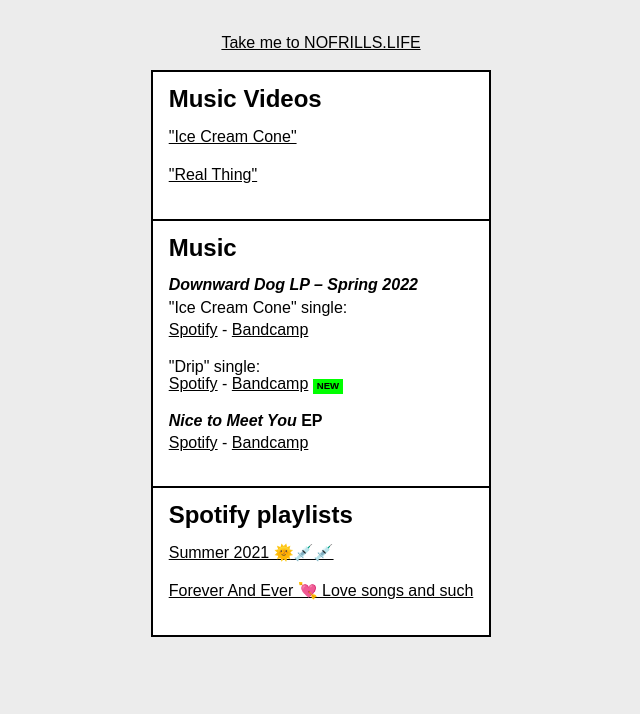
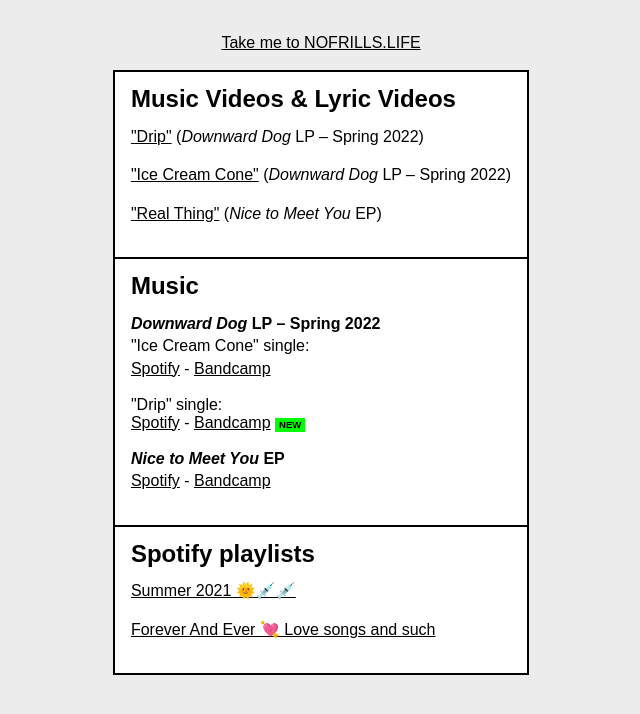
Before and after one commit to busheikin/nofrillsmusic, a Jekyll site: the page built from links.md, in a window 1280 px wide. Shown: the top 714 px of the page, without its empty margins (319-959 px from the left). Built offline with Jekyll 4.4.1, drawn with Linux system fonts in a browser that asks for light colours.

Commit message:
Update links.html

```diff
--- a/_layouts/links.html
+++ b/_layouts/links.html
@@ -21,13 +21,14 @@
     <p><a href="{{ site.url }}">Take me to NOFRILLS.LIFE</a></p>
     <div class="white-bordered-box border-bottom--none">
       <div class="content-table__cell">
-        <h2>Music Videos</h2>
-        <p><a href="https://www.youtube.com/watch?v=6cSRiDVHZwc" target="_blank">"Ice Cream Cone"</a></p>
-        <p><a href="https://www.youtube.com/watch?v=GYS0HtJYTcA" target="_blank">"Real Thing"</a></p>
+        <h2>Music Videos & Lyric Videos</h2>
+        <p><a href="https://www.youtube.com/watch?v=HOYsIFMA10I" target="_blank">"Drip"</a> (<span class="font-style-italic">Downward Dog</span> LP – Spring 2022)</p>
+        <p><a href="https://www.youtube.com/watch?v=6cSRiDVHZwc" target="_blank">"Ice Cream Cone"</a> (<span class="font-style-italic">Downward Dog</span> LP – Spring 2022)</p>
+        <p><a href="https://www.youtube.com/watch?v=GYS0HtJYTcA" target="_blank">"Real Thing"</a> (<span class="font-style-italic">Nice to Meet You</span> EP)</p>
       </div>
       <div class="content-table__cell">
         <h2>Music</h2>
-        <p><strong><span class="font-style-italic">Downward Dog LP – Spring 2022</span></strong>
+        <p><strong><span class="font-style-italic">Downward Dog</span> LP – Spring 2022</strong>
           <br/>
         "Ice Cream Cone" single: <br/> <a href="https://open.spotify.com/album/72NBU8FN6tbf2uyATn60H2?si=oVjNYEkTSceO2ro79dnziA&dl_branch=1" target="_blank">Spotify</a> - <a href="https://nofrillsmusic.bandcamp.com/track/ice-cream-cone" target="_blank">Bandcamp</a></p>
         "Drip" single: <br/> <a href="https://open.spotify.com/album/0b0x2Aj20s9ZitD7idj3tM?si=HahaiuLXRJu_PjdOcCSoTA" target="_blank">Spotify</a> - <a href="https://nofrillsmusic.bandcamp.com/track/drip-single" target="_blank">Bandcamp</a> <span class="tag-new">New</span></p>
```
